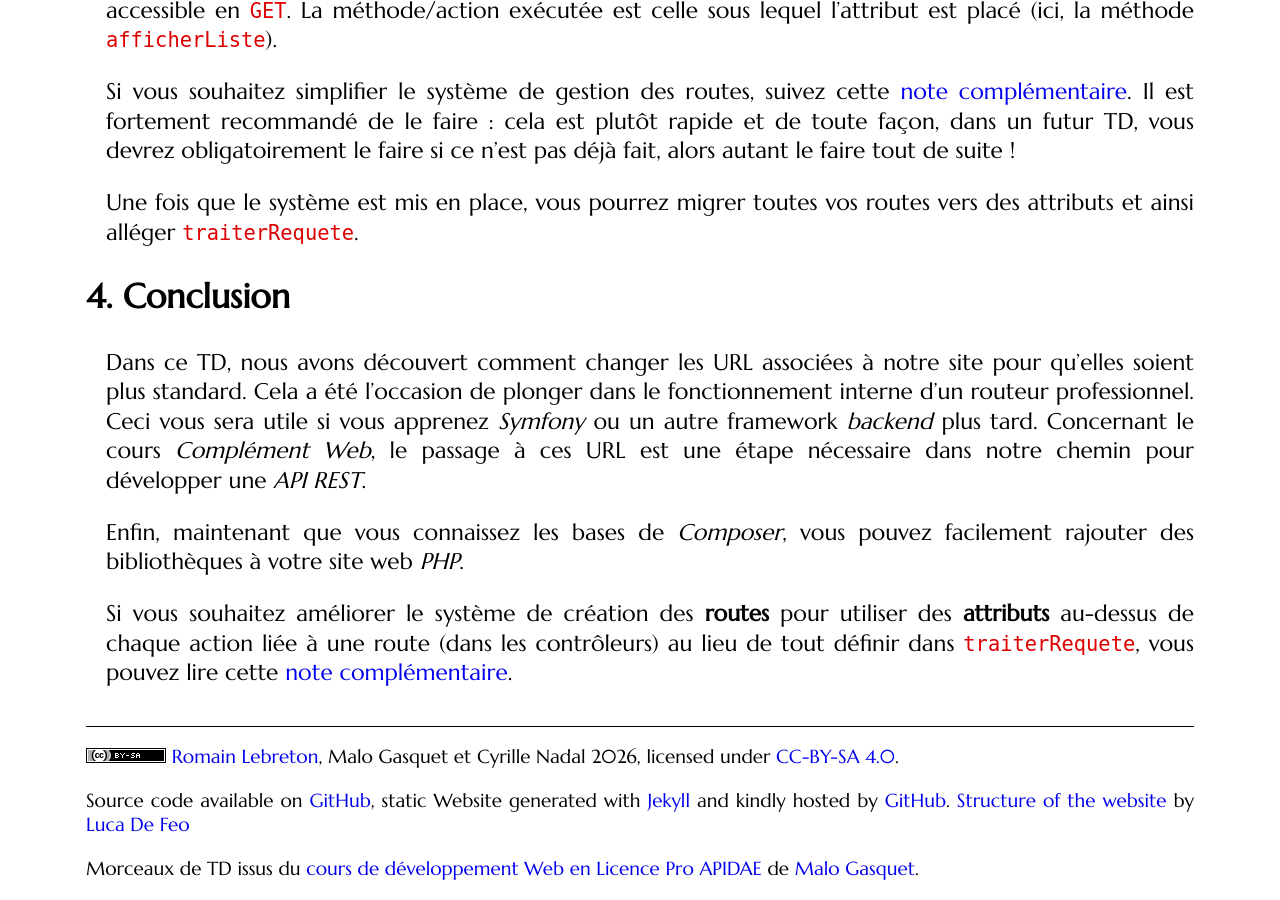
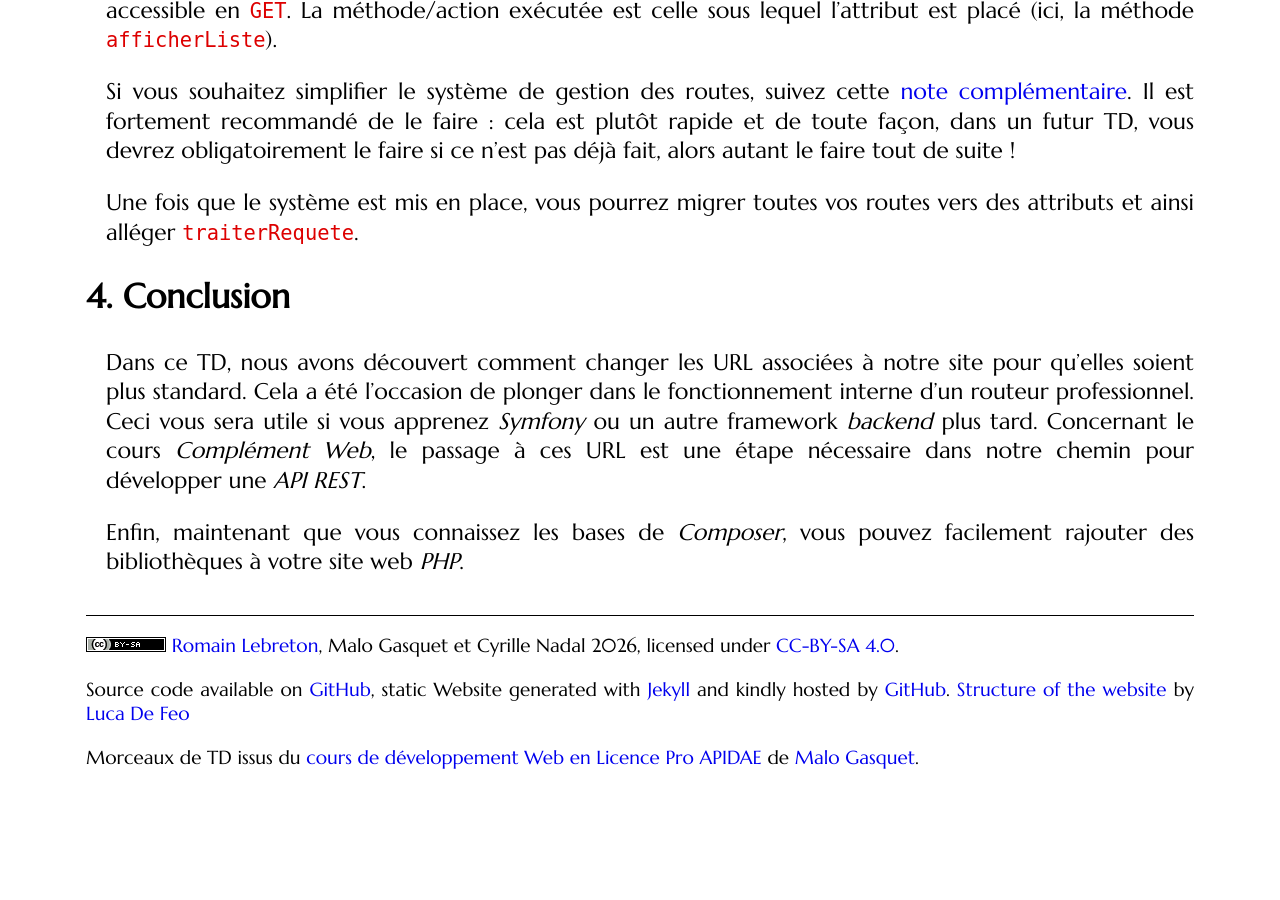
Before and after one commit to romainlebreton/R4.A.10-ComplementWeb, a Jekyll site: the page built from tutorials/tutorial1.md, in a window 1280 px wide and 900 px high, scrolled down 26462 px. Built offline with Jekyll 4.4.1, drawn with Linux system fonts in a browser that asks for light colours; some web fonts are replaced; after the commit the page ends 27251 px from its top, so only the background shows below that.

Commit message:
Fix fin TD1

```diff
--- a/tutorials/tutorial1.md
+++ b/tutorials/tutorial1.md
@@ -1047,8 +1047,3 @@ chemin pour développer une *API REST*.
 
 Enfin, maintenant que vous connaissez les bases de *Composer*, vous pouvez facilement
 rajouter des bibliothèques à votre site web *PHP*.
-
-Si vous souhaitez améliorer le système de création des **routes** pour utiliser des
-**attributs** au-dessus de chaque action liée à une route (dans les contrôleurs) au
-lieu de tout définir dans `traiterRequete`, vous pouvez lire cette
-[note complémentaire]({{site.baseurl}}/tutorials/complement_route_attribut).
```
